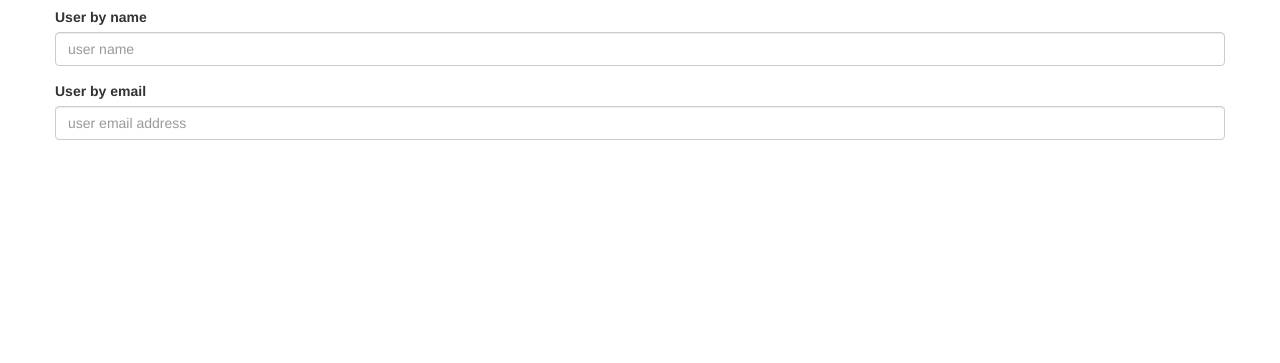
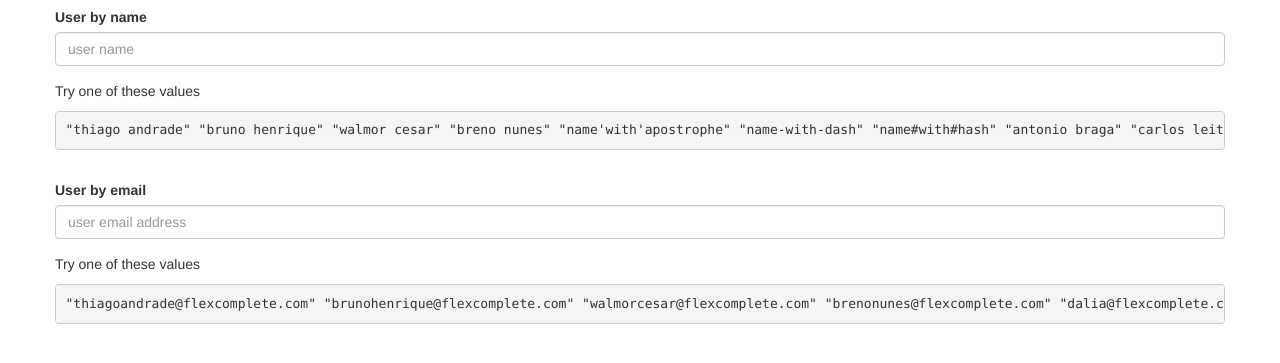
Before and after one commit to thiagoh/flexcomplete, a website: page demo/simple.html in a window 1280 px wide. Shown: the part 63-426 px from the top of the page. Drawn offline with nearby package versions, Linux system fonts and the light colour scheme.

Commit message:
demo and tests ok

```diff
--- a/demo/simple.html
+++ b/demo/simple.html
@@ -16,6 +16,11 @@
     <script src="https://maxcdn.bootstrapcdn.com/bootstrap/3.3.6/js/bootstrap.min.js" integrity="sha384-0mSbJDEHialfmuBBQP6A4Qrprq5OVfW37PRR3j5ELqxss1yVqOtnepnHVP9aJ7xS" crossorigin="anonymous"></script>
     <!-- Load local jQuery. This can be overridden with a ?jquery=___ param. -->
     <script src="../src/jquery.flexcomplete.js"></script>
+    <style type="text/css">
+    .p-data {
+
+    }
+    </style>
     <script type="text/javascript">
     function onload() {
 
@@ -79,6 +84,14 @@
             'robertaalmeida@flexcomplete.com'
         ];
 
+        dataByName.forEach(function(item, index) {
+            $('#p-name').append('"' + item + '" ');
+        });
+
+        dataByEmail.forEach(function(item) {
+            $('#p-email').append('"' + item + '" ');
+        });
+
         $('#name').flexcomplete({
             data: dataByName,
             delay: 10
@@ -100,16 +113,25 @@
             <h1>Simple demo</h1>
         </div>
         <div class="row">
-            <form>
             <div class="form-group">
                 <label for="name">User by name</label>
                 <input type="text" class="form-control" id="name" placeholder="user name">
             </div>
+        </div>
+        <div class="row">
+            <p>Try one of these values</p>
+            <pre id="p-name" class="p-data"></pre>
+        </div>
+        <div class="row"><br/></div>
+        <div class="row">
             <div class="form-group">
                 <label for="name">User by email</label>
                 <input type="email" class="form-control" id="email" placeholder="user email address">
             </div>
-            </form>
+        </div>
+        <div class="row">
+            <p>Try one of these values</p>
+            <pre id="p-email" class="p-data"></pre>
         </div>
     </div>
 </body>
```
Also changed, not shown: dist/jquery.flexcomplete.js, dist/jquery.flexcomplete.min.js, src/jquery.flexcomplete.js. Lines whose indentation alone changed are shown as unchanged.
